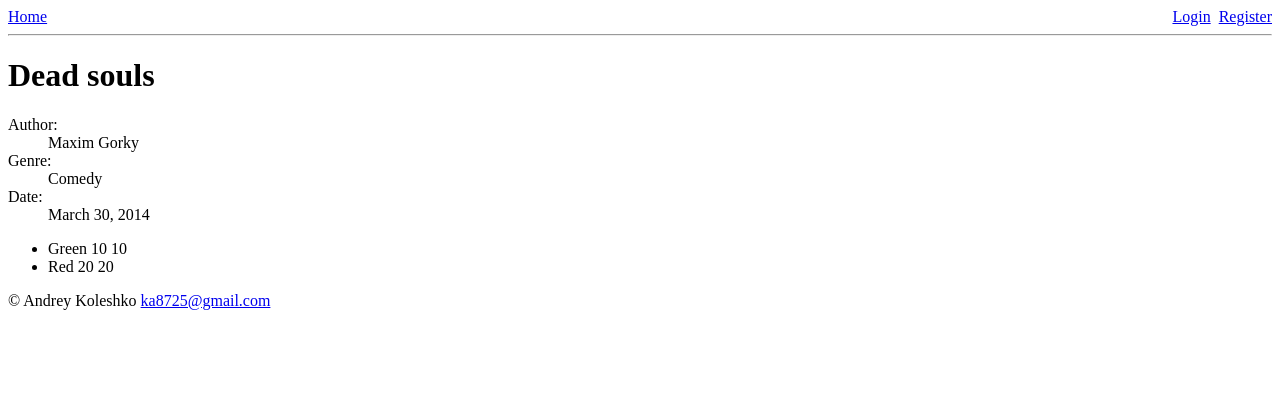
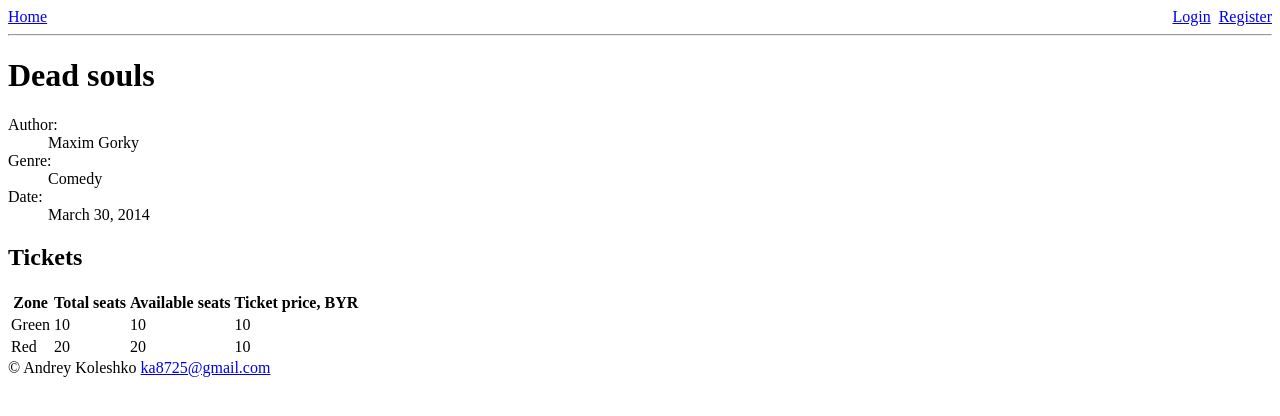
Before and after one commit to ka8725/django-stagings, a Django app: page /stagings/1 in a window 1280 px wide. Shown: the top 416 px of the page. Run offline with Django 3.2, Linux system fonts and the light colour scheme; data comes from the database, SQL or seed files in the repository.

Commit message:
List of zones

```diff
--- a/stagings/fixtures/initial_data.yaml
+++ b/stagings/fixtures/initial_data.yaml
@@ -49,7 +49,7 @@
     staging: 1
     available_seats: 10
     zone: 1
-    fee: 10
+    ticket_price: 10
 
 - model: stagings.vacantzoneseat
   pk: 2
@@ -57,4 +57,4 @@
     staging: 1
     available_seats: 20
     zone: 2
-    fee: 10
+    ticket_price: 10
--- a/stagings/models.py
+++ b/stagings/models.py
@@ -48,7 +48,7 @@ class Staging(models.Model):
 class VacantZoneSeat(models.Model):
   zone = models.ForeignKey(Zone)
   staging = models.ForeignKey(Staging)
-  fee = models.PositiveSmallIntegerField()
+  ticket_price = models.PositiveSmallIntegerField()
   available_seats = models.PositiveSmallIntegerField()
 
   def clean(self):
--- a/stagings/templates/stagings/staging_detail.html
+++ b/stagings/templates/stagings/staging_detail.html
@@ -14,16 +14,30 @@
   </dl>
 
   <div class='vacant-seats'>
-    <ul>
-      {% for vacancy in staging.vacantzoneseat_set.all %}
-        <li>
-          {{ vacancy.zone }}
-          {{ vacancy.zone.total_seats }}
-          {{ vacancy.available_seats }}
-        </li>
-      {% empty %}
-        <li>There are no available vacant seats.</li>
-      {% endfor %}
-    </ul>
+    <h2>Tickets</h2>
+    {% if staging.vacantzoneseat_set.all %}
+      <table>
+        <thead>
+          <tr>
+            <th>Zone</th>
+            <th>Total seats</th>
+            <th>Available seats</th>
+            <th>Ticket price, BYR</th>
+          </tr>
+        </thead>
+        <tbody>
+          {% for vacancy in staging.vacantzoneseat_set.all %}
+            <tr>
+              <td>{{ vacancy.zone }}</td>
+              <td>{{ vacancy.zone.total_seats }}</td>
+              <td>{{ vacancy.available_seats }}</td>
+              <td>{{ vacancy.ticket_price }}</td>
+            </tr>
+          {% endfor %}
+        </tbody>
+      </table>
+    {% else %}
+      <p>There are no available vacant seats.</p>
+    {% endif %}
   </div>
 {% endblock %}
```
